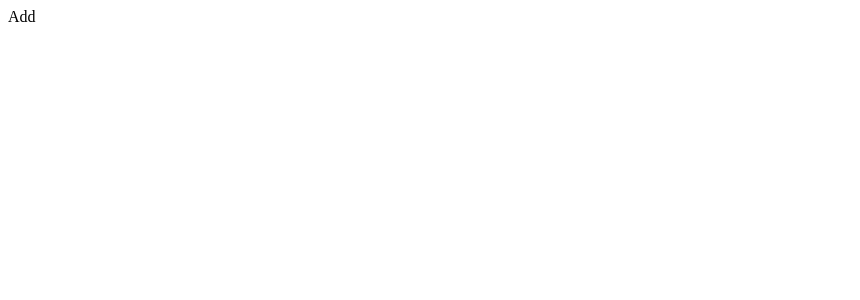
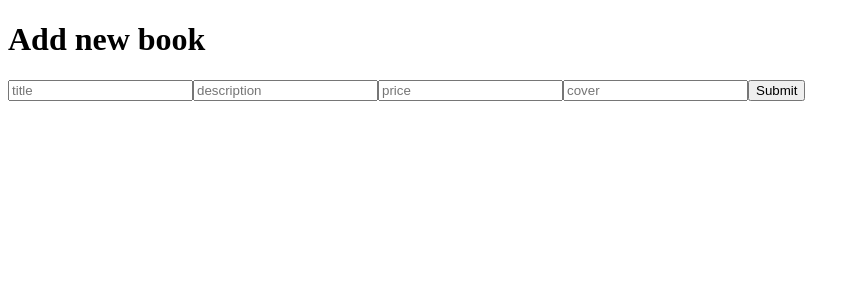
Before and after one commit to xClaugod/CloudLibrary, a React (Create React App) app in the folder client/: page /add in a window 1280 px wide. Shown: the top 300 px of the page, without its empty margins (0-860 px from the left). Built offline with nearby package versions, Linux system fonts and the light colour scheme.

Commit message:
Feat: add new book

```diff
--- a/client/src/pages/Add.js
+++ b/client/src/pages/Add.js
@@ -1,8 +1,53 @@
-import React from 'react'
+import React, { useState } from 'react'
+import { useNavigate } from 'react-router-dom';
 
 const Add = () => {
+  const[book,setBook] = useState({
+    title:"",
+    description:"",
+    price: null,
+    cover:""
+  });
+
+  const navigate = useNavigate();
+
+  const handleChange = (e) => {
+    setBook((prev)=>({
+      ...prev,
+      [e.target.name]: e.target.value
+
+    }));
+  };
+
+  const handleClick = e => {
+    e.preventDefault();
+    fetch('http://localhost:8800/books', {
+      method: 'POST',
+      headers: {
+        'Content-Type': 'application/json',
+      },
+      body: JSON.stringify(book),
+    })
+      .then(response => response.json())
+      .then(data => {
+        console.log('Success:', data);
+        navigate('/')
+      })
+      .catch((error) => {
+        console.error('Error:', error);
+      });
+  }
+
+  console.log(book)
   return (
-    <div>Add</div>
+    <div className='form'>
+      <h1>Add new book</h1>
+      <input type="text" placeholder='title' name="title" onChange={handleChange}/>
+      <input type="text" placeholder='description' name="description" onChange={handleChange}/>
+      <input type="text" placeholder='price' name="price" onChange={handleChange}/>
+      <input type="text" placeholder='cover' name="cover" onChange={handleChange}/>
+      <button onClick={handleClick}>Submit</button>
+    </div>
   )
 }
 
--- a/client/src/pages/Books.jsx
+++ b/client/src/pages/Books.jsx
@@ -1,4 +1,5 @@
 import React, { useEffect,useState } from 'react'
+import { Link } from 'react-router-dom';
 
 const Books = () => {
   const [books, setBooks] = useState([])
@@ -17,7 +18,18 @@ const Books = () => {
   }
     , [books])
   return (
-    <div>Books</div>
+    <div className='books'>{
+        books.map((book, index) => (
+            <div key={index} className='book'>
+                <h3>{book.title}</h3>
+                {book.cover && <img src={book.cover} alt={book.title} />}
+                <p>{book.description}</p>
+                <p>{book.price}</p>
+            </div>
+        ))
+    }
+    <button><Link to={"/add"}> Add new book</Link> </button>
+    </div>
   )
 }
 
```
Also changed, not shown: 1 other file (tests, documents, lock files or other folders).
